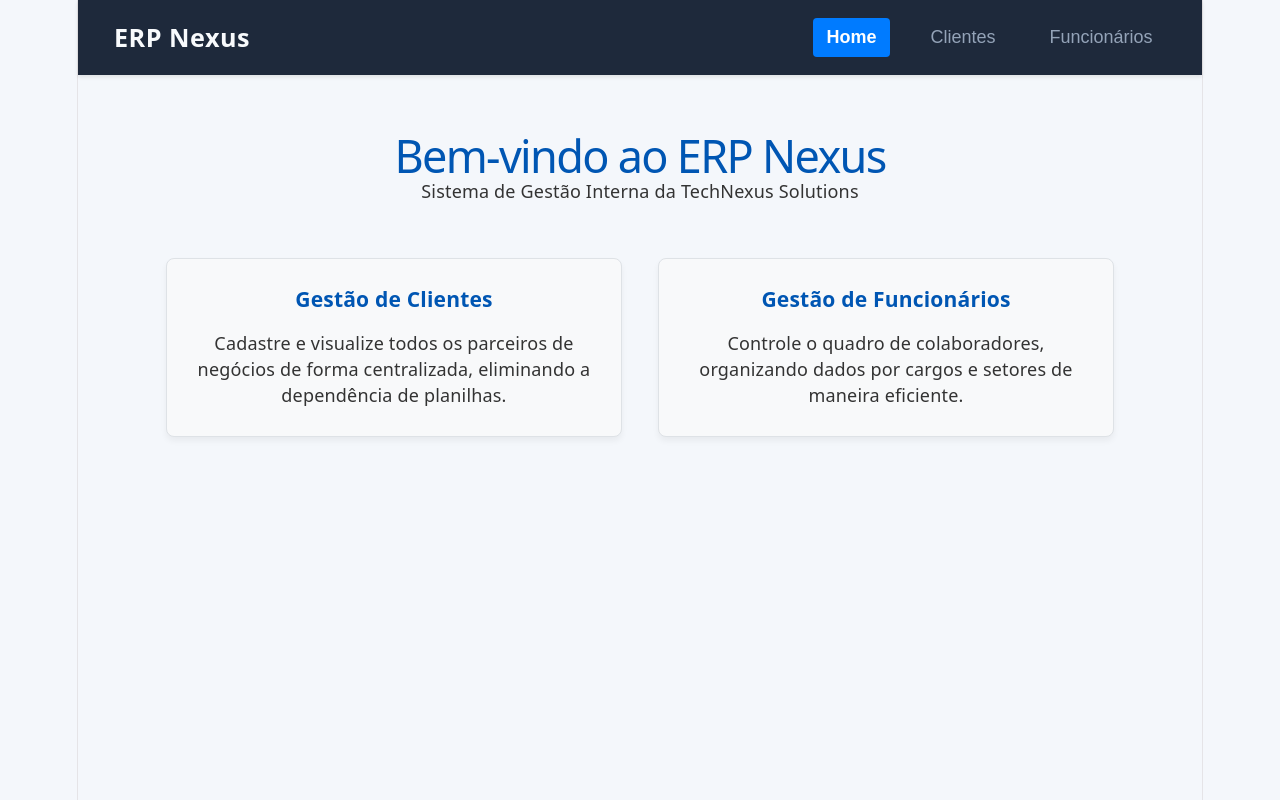
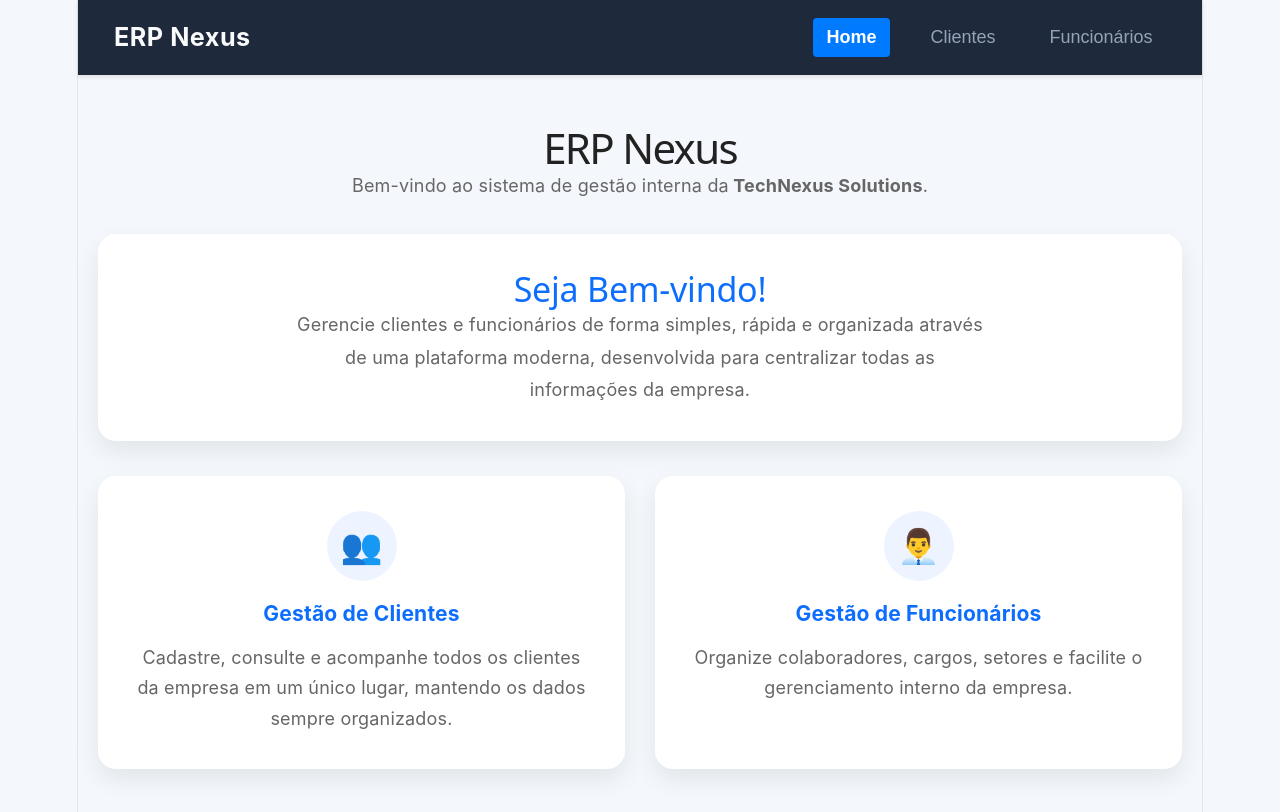
Before and after one commit to Gustavocruzdev/SISTEMA-DE-GESTAO-INTERNA, a React (Vite) app in the folder sistema-gestao-interna/: page / in a window 1280 px wide. Shown: the top 812 px of the page. Built offline with nearby package versions, Linux system fonts and the light colour scheme.

Commit message:
pag home  front-end  atualizada

```diff
--- a/sistema-gestao-interna/src/pages/Home/index.jsx
+++ b/sistema-gestao-interna/src/pages/Home/index.jsx
@@ -4,22 +4,64 @@ import './style.css';
 export default function Home() {
   return (
     <main className="home-container">
+
       <header className="home-header">
-        <h1>Bem-vindo ao ERP Nexus</h1>
-        <p>Sistema de Gestão Interna da TechNexus Solutions</p>
+
+        <h1> ERP Nexus</h1>
+
+        <p>
+          Bem-vindo ao sistema de gestão interna da
+          <strong> TechNexus Solutions</strong>.
+        </p>
+
       </header>
 
+      <section className="welcome-card">
+
+        <h2>Seja Bem-vindo!</h2>
+
+        <p>
+          Gerencie clientes e funcionários de forma simples,
+          rápida e organizada através de uma plataforma moderna,
+          desenvolvida para centralizar todas as informações da empresa.
+        </p>
+
+      </section>
+
       <section className="home-content">
+
         <div className="info-card">
+
+          <div className="card-icon">
+            👥
+          </div>
+
           <h3>Gestão de Clientes</h3>
-          <p>Cadastre e visualize todos os parceiros de negócios de forma centralizada, eliminando a dependência de planilhas.</p>
+
+          <p>
+            Cadastre, consulte e acompanhe todos os clientes da empresa
+            em um único lugar, mantendo os dados sempre organizados.
+          </p>
+
         </div>
 
         <div className="info-card">
+
+          <div className="card-icon">
+            👨‍💼
+          </div>
+
           <h3>Gestão de Funcionários</h3>
-          <p>Controle o quadro de colaboradores, organizando dados por cargos e setores de maneira eficiente.</p>
+
+          <p>
+            Organize colaboradores, cargos, setores e facilite
+            o gerenciamento interno da empresa.
+          </p>
+
         </div>
+
       </section>
+
     </main>
   );
 }
--- a/sistema-gestao-interna/src/pages/Home/style.css
+++ b/sistema-gestao-interna/src/pages/Home/style.css
@@ -1,45 +1,113 @@
-.home-container {
-  padding: 2rem;
-  max-width: 1200px;
-  margin: 0 auto;
-  color: #333;
+
+body{
+    margin:0;
+    padding:0;
+    background:#f4f7fb;
+    font-family:Inter,sans-serif;
 }
 
-.home-header {
-  text-align: center;
-  margin-bottom: 3rem;
+.home-container{
+    max-width:1200px;
+    margin:40px auto;
+    padding:20px;
 }
 
-.home-header h1 {
-  font-size: 2.5rem;
-  color: #0056b3;
-  margin-bottom: 0.5rem;
+.home-header{
+    text-align:center;
+    margin-bottom:35px;
 }
 
-.home-content {
-  display: flex;
-  gap: 2rem;
-  justify-content: center;
-  flex-wrap: wrap;
+.home-header h1{
+    margin:0;
+    font-size:42px;
+    color:#222;
 }
 
-.info-card {
-  background-color: #f8f9fa;
-  border: 1px solid #dee2e6;
-  border-radius: 8px;
-  padding: 1.5rem;
-  width: 100%;
-  max-width: 400px;
-  box-shadow: 0 4px 6px rgba(0,0,0,0.05);
-  transition: transform 0.2s ease;
+.home-header p{
+    margin-top:12px;
+    color:#666;
+    font-size:18px;
 }
 
-.info-card:hover {
-  transform: translateY(-5px);
-  box-shadow: 0 4px 8px rgba(0,0,0,0.03);
+.welcome-card{
+    background:#fff;
+    padding:35px;
+    border-radius:18px;
+    margin-bottom:35px;
+    text-align:center;
+    box-shadow:0 10px 25px rgba(0,0,0,.08);
+    transition:.3s;
 }
 
-.info-card h3 {
-  color: #0056b3;
-  margin-bottom: 1rem;
+.welcome-card:hover{
+    transform:translateY(-4px);
+    box-shadow:0 15px 35px rgba(0,0,0,.12);
 }
+
+.welcome-card h2{
+    margin-top:0;
+    color:#0d6efd;
+}
+
+.welcome-card p{
+    max-width:700px;
+    margin:auto;
+    line-height:1.8;
+    color:#666;
+}
+
+.home-content{
+    display:grid;
+    grid-template-columns:repeat(auto-fit,minmax(320px,1fr));
+    gap:30px;
+}
+
+.info-card{
+    background:#fff;
+    padding:35px;
+    border-radius:18px;
+    text-align:center;
+    box-shadow:0 10px 25px rgba(0,0,0,.08);
+    transition:.3s;
+}
+
+.info-card:hover{
+    transform:translateY(-6px);
+    box-shadow:0 15px 35px rgba(0,0,0,.12);
+}
+
+.card-icon{
+    width:70px;
+    height:70px;
+    margin:auto;
+    margin-bottom:20px;
+    background:#eef4ff;
+    border-radius:50%;
+    display:flex;
+    align-items:center;
+    justify-content:center;
+    font-size:34px;
+}
+
+.info-card h3{
+    margin-bottom:15px;
+    color:#0d6efd;
+}
+
+.info-card p{
+    color:#666;
+    line-height:1.7;
+}
+
+@media(max-width:768px){
+
+    .home-header h1{
+        font-size:34px;
+    }
+
+    .welcome-card,
+    .info-card{
+        padding:25px;
+    }
+
+}
```
